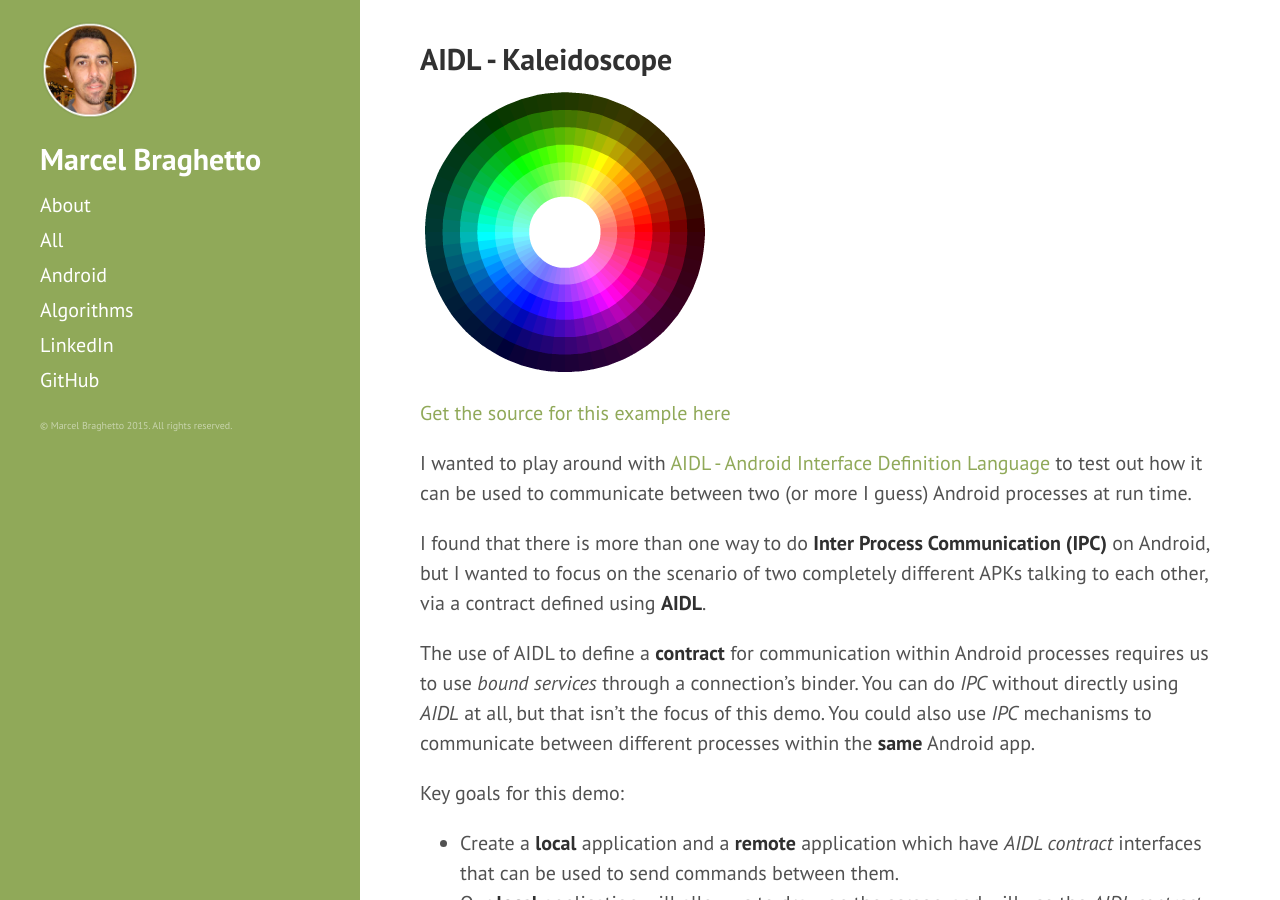
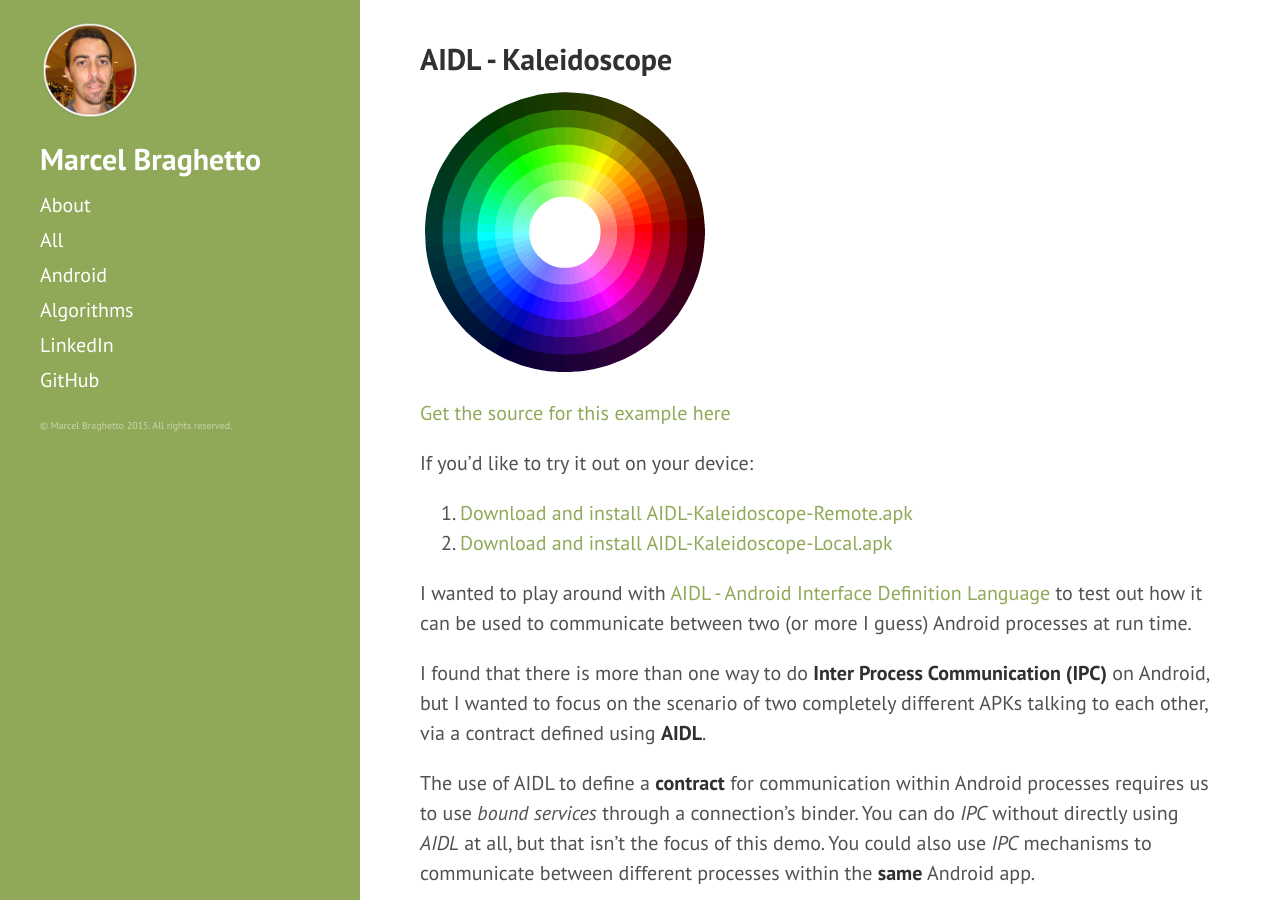
Before and after one commit to MarcelBraghetto/marcelbraghetto.github.io, a Jekyll site: the page built from _posts/android/2015-11-01-kaleidoscope.md, in a window 1280 px wide and 900 px high. Built offline with Jekyll 4.4.1, drawn with Linux system fonts in a browser that asks for light colours; Markdown is read by kramdown in place of the engine named in the settings.

Commit message:
Added sample APK files for AIDL blog demo.

```diff
--- a/_posts/android/2015-11-01-kaleidoscope.md
+++ b/_posts/android/2015-11-01-kaleidoscope.md
@@ -9,6 +9,11 @@ category: Android
 ![alt AIDL Kaleidoscope](/images/aidl/aidl.png)
 
 [Get the source for this example here](https://github.com/MarcelBraghetto/BlogDemos/tree/master/Kaleidoscope)
+
+If you'd like to try it out on your device:
+
+1. [Download and install AIDL-Kaleidoscope-Remote.apk](/files/aidl/AIDL-Kaleidoscope-Remote.apk)
+2. [Download and install AIDL-Kaleidoscope-Local.apk](/files/aidl/AIDL-Kaleidoscope-Local.apk)
 
 I wanted to play around with [AIDL - Android Interface Definition Language](http://developer.android.com/guide/components/aidl.html) to test out how it can be used to communicate between two (or more I guess) Android processes at run time.
 
```
Also changed, not shown: 2 other files.
